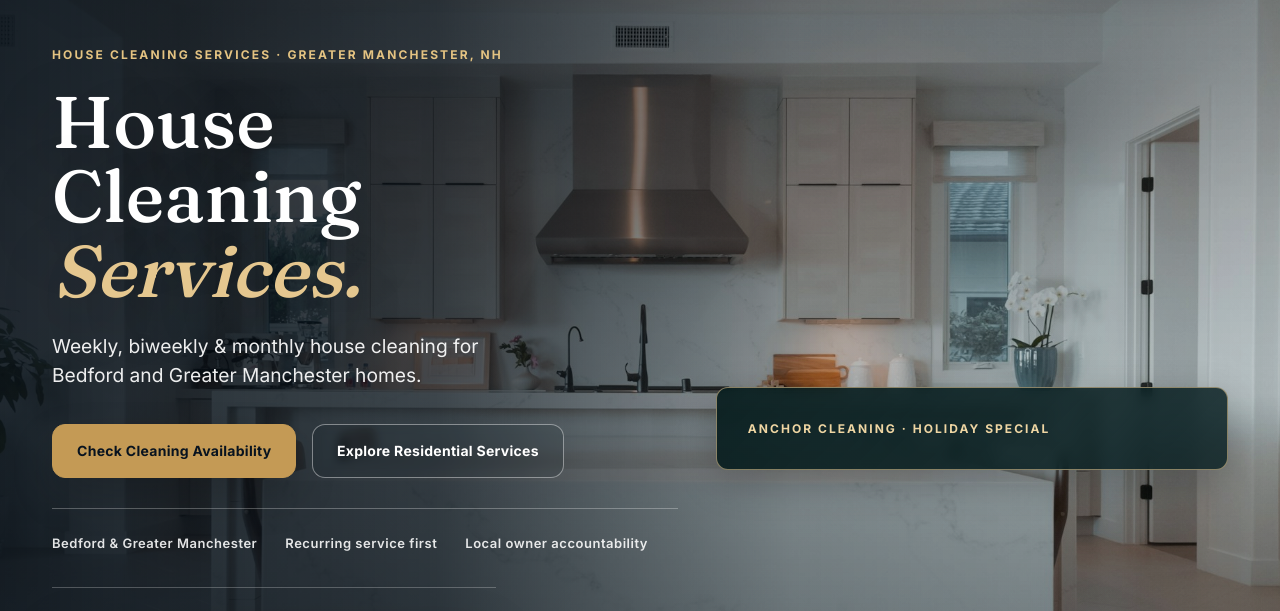
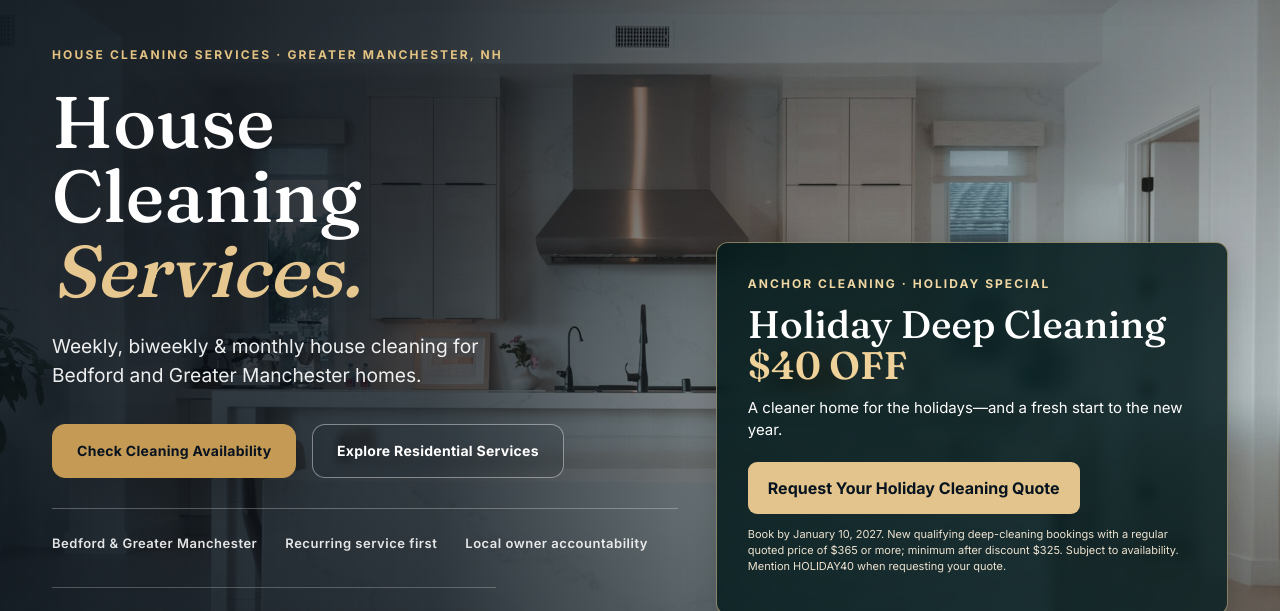
Before and after one commit to pulseforgeatmns-ops/anchor-cleaning, a plain HTML site: page residential/index.html in a window 1280 px wide. Shown: the part 115-726 px from the top of the page. Drawn offline with Linux system fonts and the light colour scheme.

Commit message:
Restore full holiday offer card without changing corrected hero layout

```diff
--- a/residential/index.html
+++ b/residential/index.html
@@ -183,7 +183,13 @@ document.addEventListener('submit', function (event) {
     <div class="hero-actions reveal"><a class="btn btn-gold" href="#quote">Check Cleaning Availability</a><a class="btn btn-quiet" href="#recurring">Explore Residential Services</a></div>
     <div class="hero-note reveal" aria-label="Service highlights"><span>Bedford &amp; Greater Manchester</span><span>Recurring service first</span><span>Local owner accountability</span></div>
     <figure class="hero-review reveal" aria-label="Homeowner review"><blockquote class="trust-review"><span class="trust-review-stars" aria-hidden="true">★★★★★</span><p class="trust-review-text">&ldquo;Jacob came and did a deep clean of the floor for me. Was very professional and definitely worth the money!&rdquo;</p><figcaption class="trust-review-by">&mdash; <b>Eliza B.</b></figcaption></blockquote></figure>
-  </div><div class="holiday-overlay" data-holiday-end="2027-01-10"><div class="holiday-label">Anchor Cleaning · Holiday Special</div></div></section>
+  </div><div class="holiday-overlay" data-holiday-end="2027-01-10">
+<div class="holiday-label">Anchor Cleaning · Holiday Special</div>
+<h2>Holiday Deep Cleaning <strong>$40 OFF</strong></h2>
+<p>A cleaner home for the holidays—and a fresh start to the new year.</p>
+<a class="holiday-cta" href="#quote">Request Your Holiday Cleaning Quote</a>
+<p class="holiday-terms">Book by January 10, 2027. New qualifying deep-cleaning bookings with a regular quoted price of $365 or more; minimum after discount $325. Subject to availability. Mention HOLIDAY40 when requesting your quote.</p>
+</div></div></section>
   <section class="trust-strip" aria-label="Why homeowners choose Anchor"><div class="doc trust-grid reveal"><div class="trust-item"><span>Schedule</span><b>Dependable visits</b></div><div class="trust-item"><span>Standard</span><b>Consistent care</b></div><div class="trust-item"><span>Accountability</span><b>A local owner</b></div><div class="trust-item"><span>Your home</span><b>Built around your routine</b></div></div></section>
   <section class="work-proof" aria-labelledby="work-proof-heading"><div class="doc work-proof-grid"><div class="work-proof-copy reveal"><div class="eyebrow">Recent residential work</div><h2 id="work-proof-heading">Real homes. Real work.</h2><p>This is completed residential cleaning from an actual Anchor property. The goal is simple: leave the space visibly cared for and ready to live in.</p></div><figure class="work-proof-photo reveal"><img src="/assets/residential-work/anchor-large-house-proof.jpg" width="1600" height="900" loading="lazy" decoding="async" alt="Bright finished room in a large home after residential cleaning by Anchor Cleaning"><figcaption>Completed residential cleaning · Anchor Cleaning</figcaption></figure></div></section>
   <section class="recurring" id="recurring"><div class="doc recurring-grid"><div><div class="eyebrow reveal">Recurring house cleaning</div><h2 class="reveal">A cleaner home, without starting over every week.</h2><p class="recurring-intro reveal">Our recurring house cleaning service gives your home a dependable baseline. We learn the rooms, priorities, and details that matter, then return weekly, biweekly, or monthly so the reset does not become yours again.</p><a class="text-link reveal" href="#quote">Request a Cleaning Plan</a></div><div class="frequency">
```
